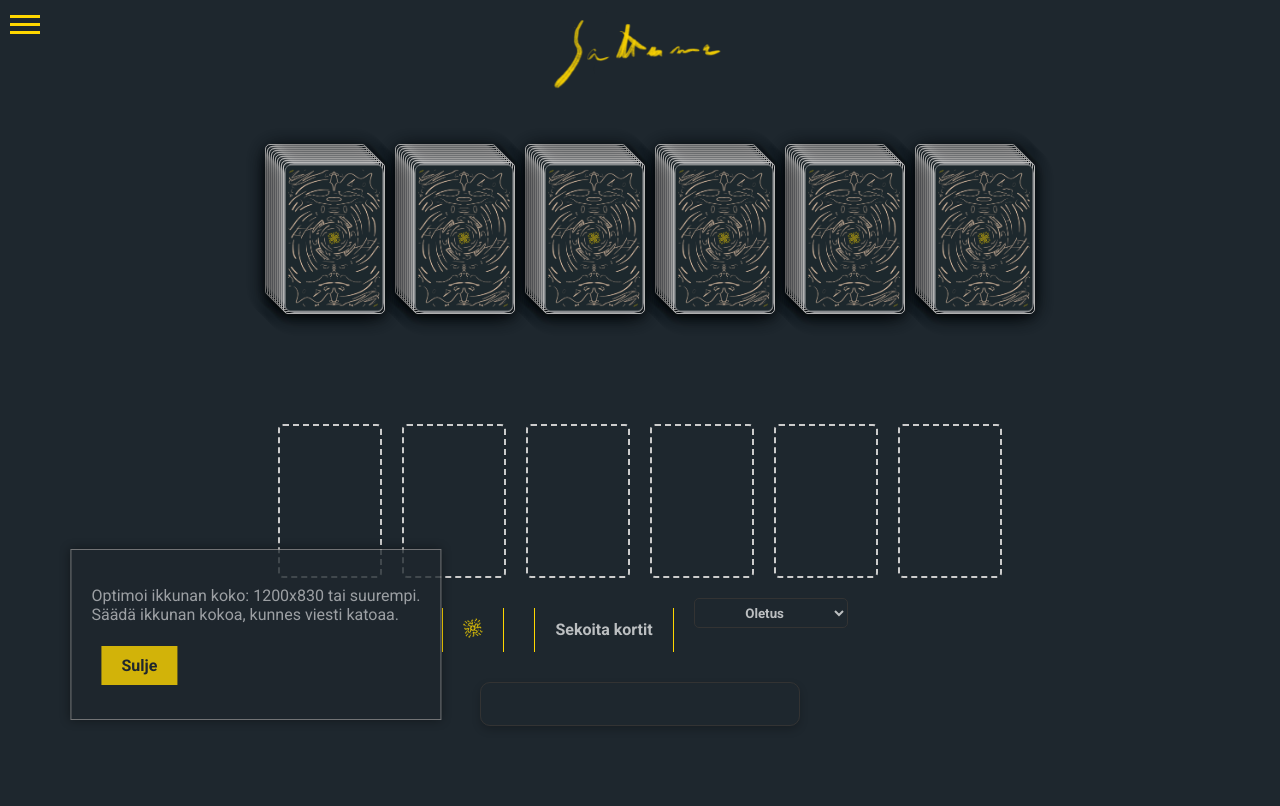
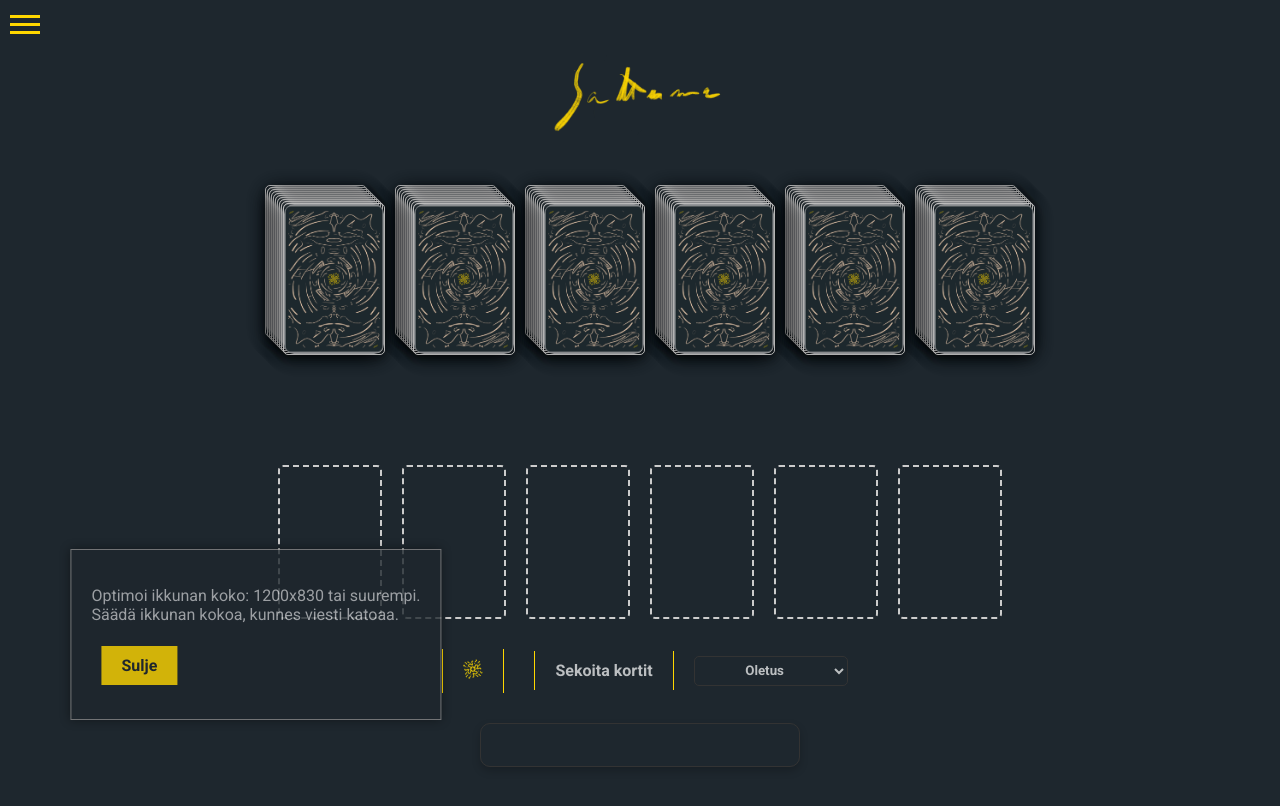
Before and after one commit to ptiagomp/sattumacards, a website: page public/gameA.html in a window 1280 px wide. Drawn offline with nearby package versions, Linux system fonts and the light colour scheme; no server answers.

Commit message:
some css corrections

```diff
--- a/public/gameA.css
+++ b/public/gameA.css
@@ -9,7 +9,6 @@ body {
   font-family: 'Segoe UI', Tahoma, Geneva, Verdana, sans-serif;
   margin: 0;
   padding: 0;
-  padding-top: 100px;
 }
 /* ----------------------------------------- */
  /* Burger Menu Styles */
@@ -111,12 +110,14 @@ body {
 /* ----------------------------------------- */
 
 .title {
-  position: fixed;
+  position: static;
   display: flex;
   top: 10px; /* Adjust this value as needed */
   width: 100%; /* To center the image */
   text-align: center; /* To center the image inside the div */
   justify-content: center;
+  margin-bottom: 150px;
+  margin-top: 50px;
 }
 
 
@@ -143,11 +144,11 @@ body {
 /* Button Container Styles */
 .button-container {
   position: static;
-
   display: flex;
   gap: 10px;
   margin-top: 20px;
   justify-content: center;
+  align-items: center;
   }
 
 button {
--- a/public/gameA.html
+++ b/public/gameA.html
@@ -108,7 +108,6 @@
         <option value="purple">Violetti</option>
         <option value="candypink">Karkkipinkki</option>
         <option value="softplum">Mieto luumu</option>
-        <option value="softlavender">Mieto laventeli</option>
         <option value="seagreen">Merenvihreä</option>
 
         <!-- Gradient Colors -->
--- a/public/gameA.js
+++ b/public/gameA.js
@@ -488,7 +488,6 @@ const colorMappings = {
   purple: "#957DAD",
   candypink: "#D291BC",
   softplum: "#A99ABD",
-  softlavender: "#E0E3F4",
   seagreen: "#6ABCAF",
   ocean: "linear-gradient(to right, #2E3192, #1BFFFF)",
   bloodorange: "linear-gradient(to right, #D4145A, #FBB03B)",
```
